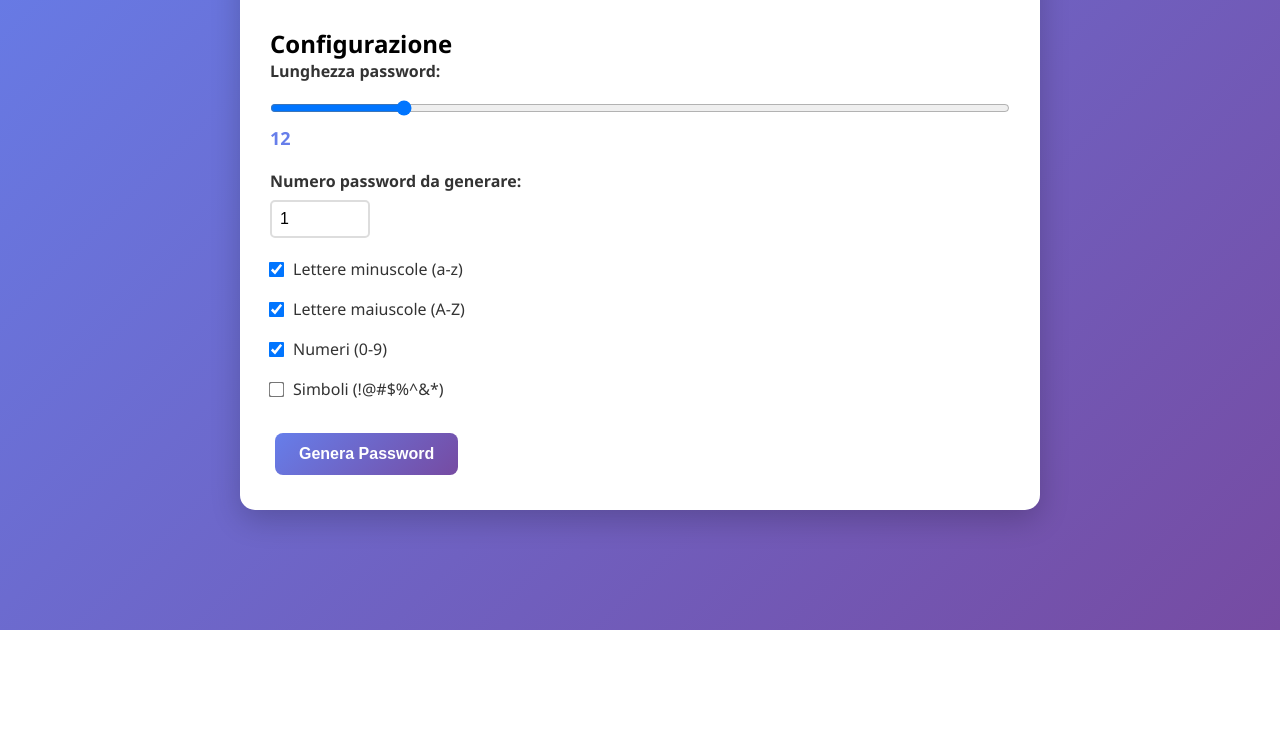
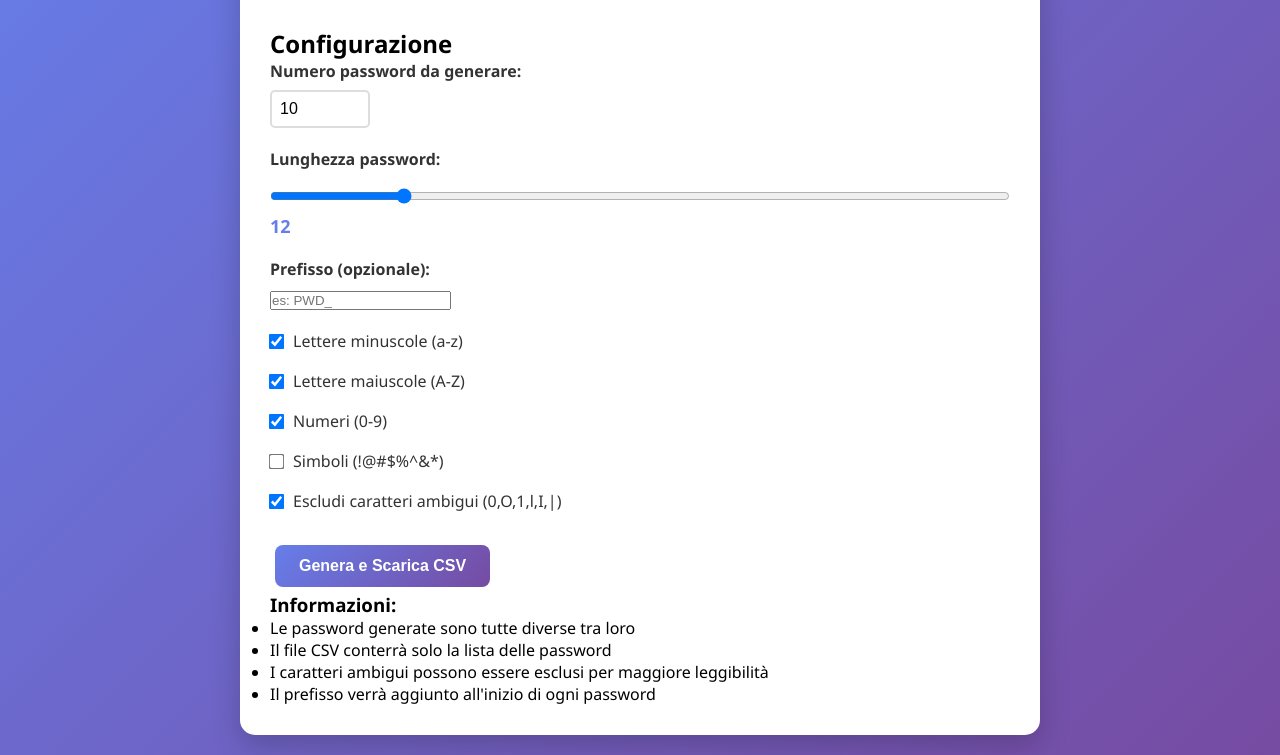
Before and after one commit to bakukko/webapp-portfolio, a website: page apps/password-generator/public/index.html in a window 1280 px wide. Shown: the part 170-925 px from the top of the page. Before the commit the page ends 800 px from the top, so only its background shows below. Drawn offline with Linux system fonts and the light colour scheme.

Commit message:
Update index.html

```diff
--- a/apps/password-generator/public/index.html
+++ b/apps/password-generator/public/index.html
@@ -3,18 +3,24 @@
 <head>
     <meta charset="UTF-8">
     <meta name="viewport" content="width=device-width, initial-scale=1.0">
-    <title>Password Generator</title>
+    <title>Password Generator - Bakukko</title>
     <link rel="stylesheet" href="style.css">
 </head>
 <body>
     <div class="container">
         <header>
-            <h1>🔐 Password Generator</h1>
-            <p>Genera password sicure personalizzabili</p>
+            <h1>Password Generator</h1>
+            <p>Genera password sicure e scarica il CSV</p>
         </header>
 
         <div class="generator-section">
             <h2>Configurazione</h2>
+
+            <div class="form-group">
+                <label for="count">Numero password da generare:</label>
+                <input type="number" id="count" min="1" max="10000" value="10">
+            </div>
+
             <div class="form-group">
                 <label for="length">Lunghezza password:</label>
                 <input type="range" id="length" min="4" max="50" value="12">
@@ -22,8 +28,8 @@
             </div>
 
             <div class="form-group">
-                <label for="count">Numero password da generare:</label>
-                <input type="number" id="count" min="1" max="500" value="1">
+                <label for="prefix">Prefisso (opzionale):</label>
+                <input type="text" id="prefix" placeholder="es: PWD_" maxlength="10">
             </div>
 
             <div class="checkbox-group">
@@ -31,17 +37,19 @@
                 <label><input type="checkbox" id="uppercase" checked> Lettere maiuscole (A-Z)</label>
                 <label><input type="checkbox" id="numbers" checked> Numeri (0-9)</label>
                 <label><input type="checkbox" id="symbols"> Simboli (!@#$%^&*)</label>
+                <label><input type="checkbox" id="excludeAmbiguous" checked> Escludi caratteri ambigui (0,O,1,l,I,|)</label>
             </div>
 
-            <button id="generateBtn" class="btn-primary">Genera Password</button>
-        </div>
+            <button id="generateBtn" class="btn-primary">Genera e Scarica CSV</button>
 
-        <div class="results-section" id="resultsSection" style="display: none;">
-            <h2>Password Generate</h2>
-            <div id="passwordsList"></div>
-            <div class="actions">
-                <button id="downloadBtn" class="btn-secondary">Scarica CSV</button>
-                <button id="clearBtn" class="btn-tertiary">Cancella Tutto</button>
+            <div class="info-box">
+                <h3>Informazioni:</h3>
+                <ul>
+                    <li>Le password generate sono tutte diverse tra loro</li>
+                    <li>Il file CSV conterrà solo la lista delle password</li>
+                    <li>I caratteri ambigui possono essere esclusi per maggiore leggibilità</li>
+                    <li>Il prefisso verrà aggiunto all'inizio di ogni password</li>
+                </ul>
             </div>
         </div>
     </div>
```
